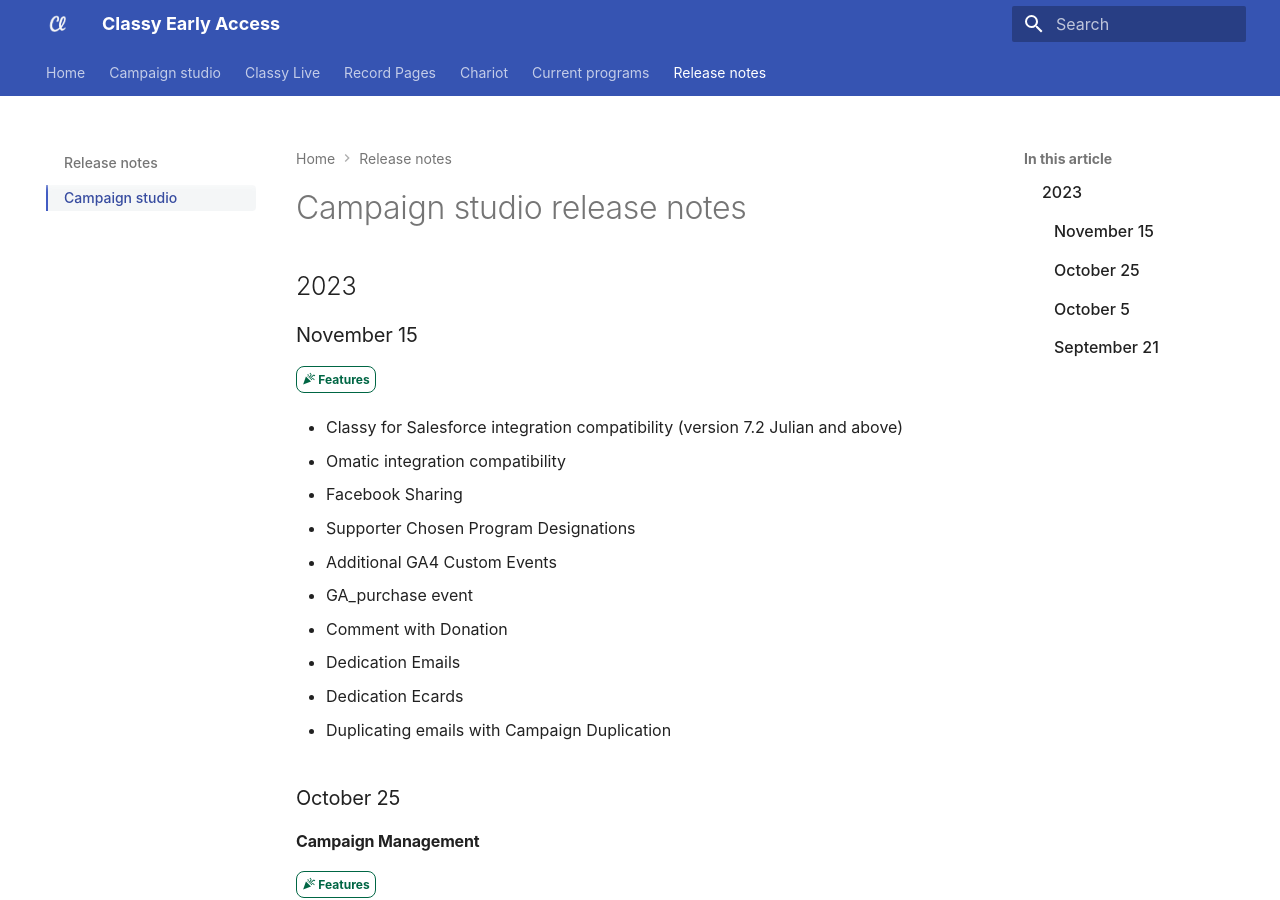
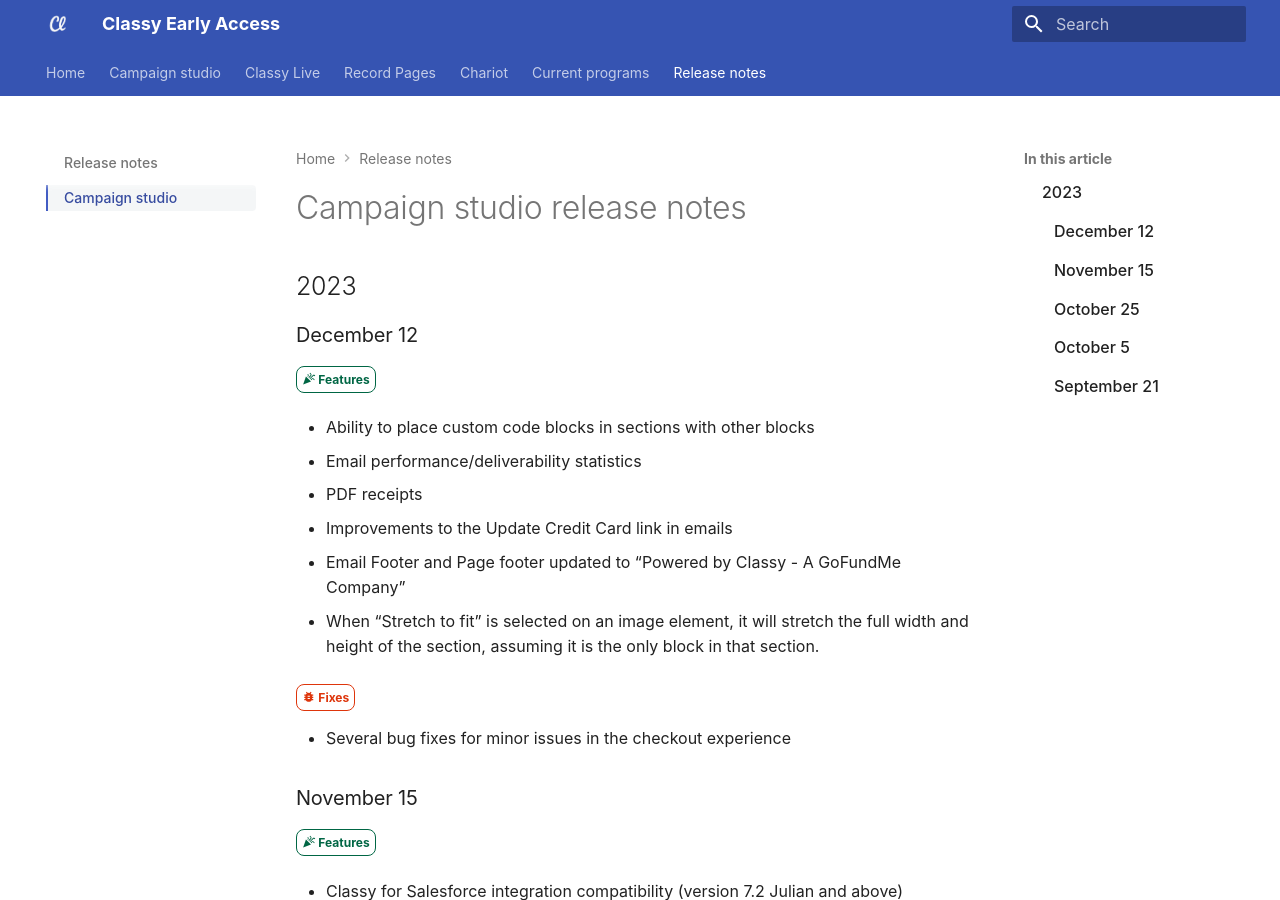
Before and after one commit to truj1ll0/mkdocs-help-center, an MkDocs documentation site: the page built from docs/release-notes/campaign-studio.md, in a window 1280 px wide and 900 px high. Built offline with MkDocs 1.6.1 and Material for MkDocs 9.7.7, drawn with Linux system fonts in a browser that asks for light colours; some web fonts are replaced.

Commit message:
Add Dec 12th release notes

```diff
--- a/docs/release-notes/campaign-studio.md
+++ b/docs/release-notes/campaign-studio.md
@@ -1,6 +1,26 @@
 # Campaign studio release notes
 
 ## 2023
+
+### December 12
+
+<span class="tag tag--feature">:material-party-popper: Features</span>
+
+- Ability to place custom code blocks in sections with other blocks
+
+- Email performance/deliverability statistics
+
+- PDF receipts
+
+- Improvements to the Update Credit Card link in emails
+
+- Email Footer and Page footer updated to “Powered by Classy - A GoFundMe Company”
+
+- When “Stretch to fit” is selected on an image element, it will stretch the full width and height of the section, assuming it is the only block in that section.
+
+<span class="tag tag--bug">:material-bug: Fixes</span>
+
+- Several bug fixes for minor issues in the checkout experience
 
 ### November 15
 
```
